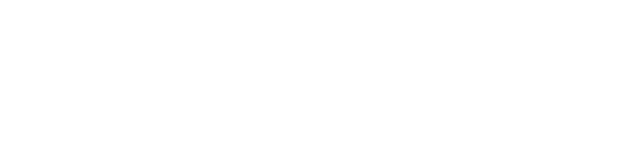
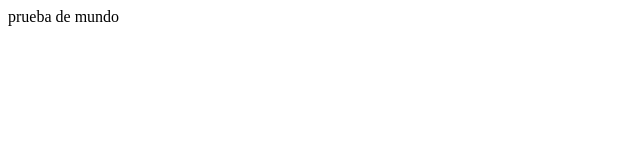
Before and after one commit to Waller5323/proyectoDemo, a plain HTML site: page index.html in a window 1280 px wide. Shown: the whole page, without its empty margins (0-640 px from the left). Drawn offline with Linux system fonts and the light colour scheme.

Commit message:
cambios agregados

```diff
--- a/index.html
+++ b/index.html
@@ -7,6 +7,6 @@
     <title>Hola Mundo</title>
 </head>
 <body>
-
+    prueba de mundo
 </body>
 </html>
```
